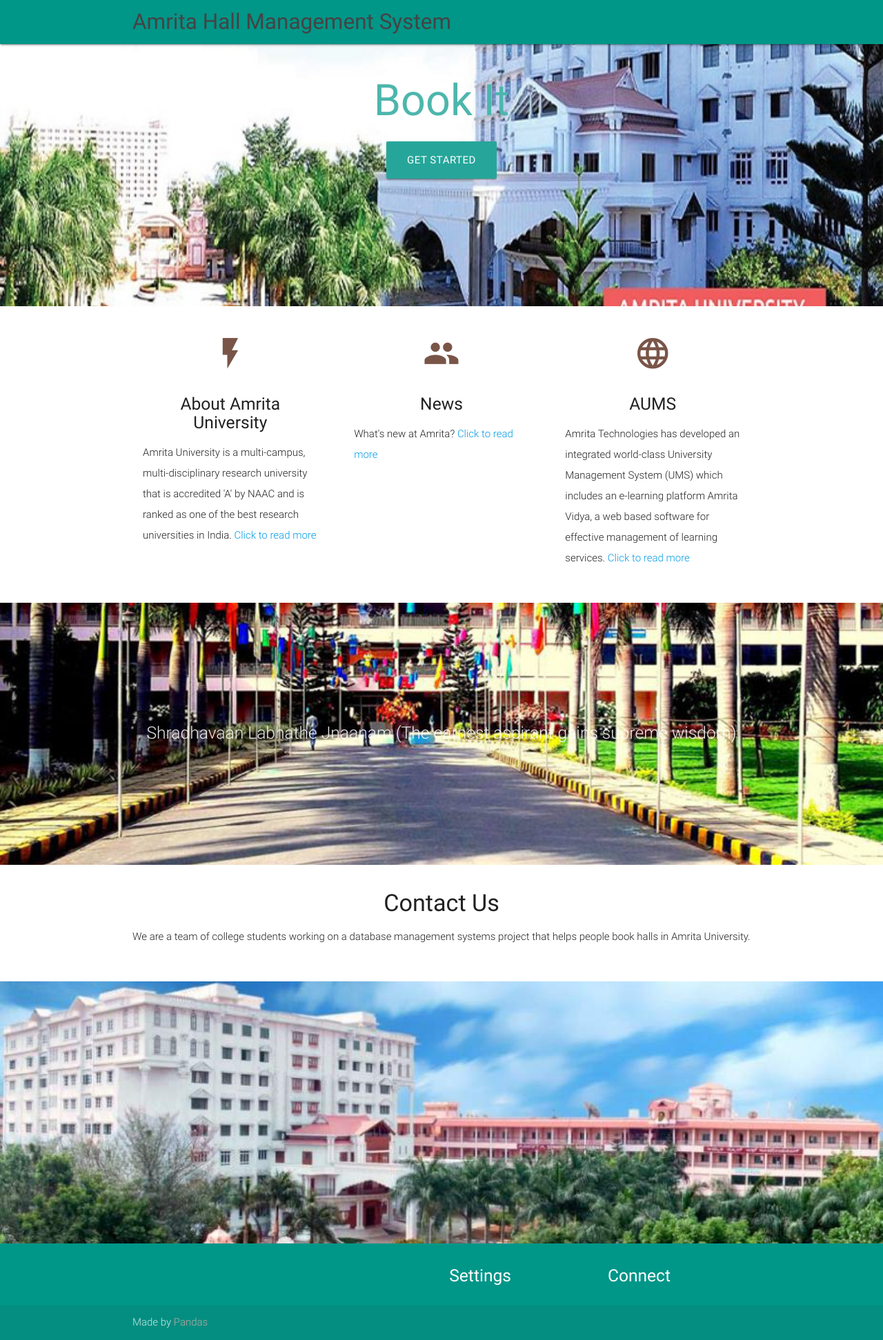
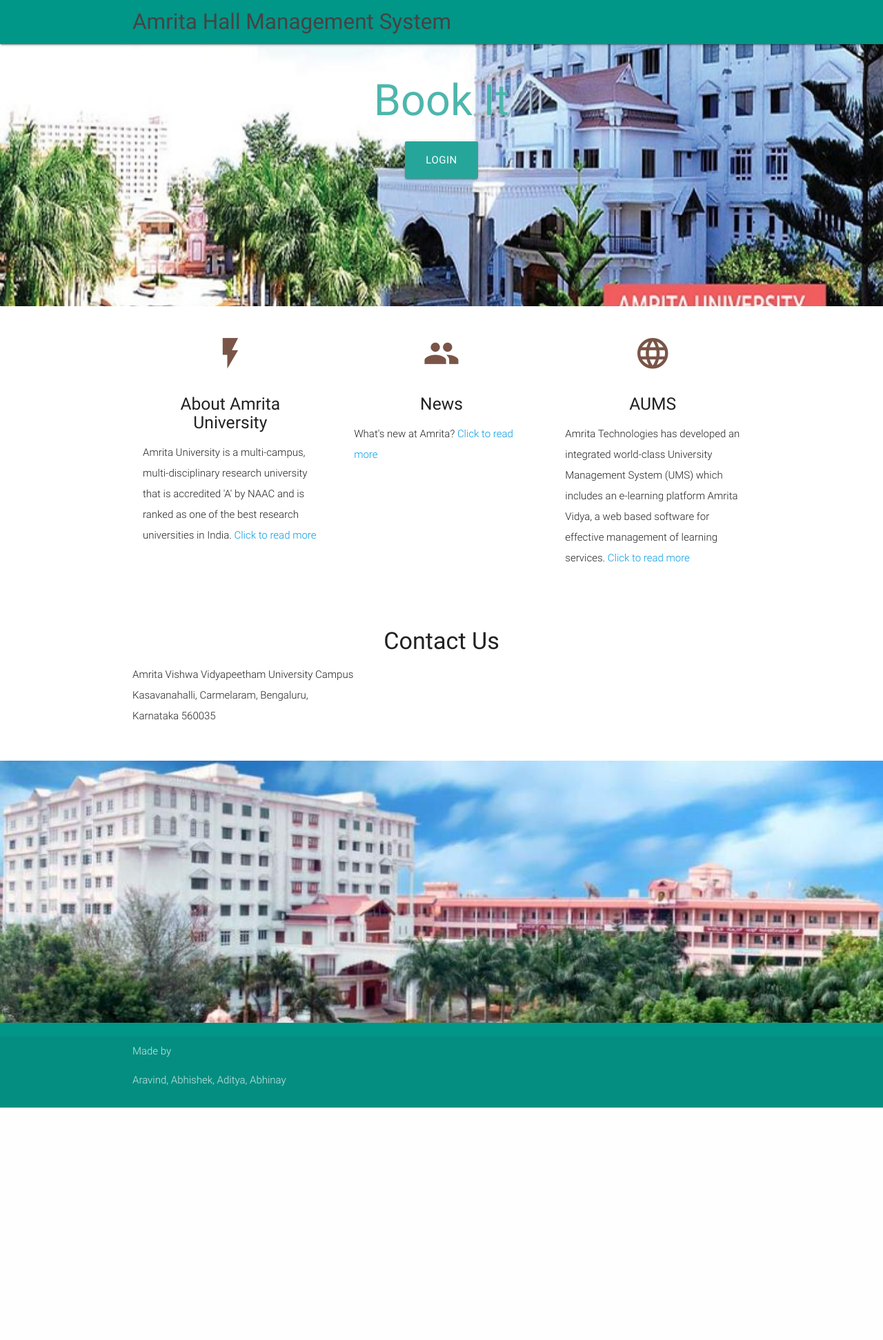
Before and after one commit to aravindvnair99/Hall-Management-System, a Node server app: template views/index.ejs in a window 1280 px wide. Shown: the whole page at 69% size. After the commit the page ends 1606 px from the top, so only its background shows below. Run offline with Node 20, Linux system fonts and the light colour scheme; the template is opened without the code that fills it, so the values that code supplies are empty; some libraries are stand-ins or nearby versions.

Commit message:
Home Page

```diff
--- a/views/index.ejs
+++ b/views/index.ejs
@@ -24,7 +24,7 @@
         <br>
         <h1 class="header center teal-text text-lighten-2">Book It</h1>
         <div class="row center">
-          <a href="/login" id="download-button" class="btn-large waves-effect waves-light teal lighten-1">Get Started</a>
+          <a href="/login" id="download-button" class="btn-large waves-effect waves-light teal lighten-1">LOGIN</a>
         </div>
         <br>
         <br>
@@ -89,18 +89,6 @@
   </div>
 
 
-  <div class="parallax-container valign-wrapper">
-    <div class="section no-pad-bot">
-      <div class="container">
-        <div class="row center">
-          <h5 class="header col s12 light">Shradhavaan Labhathe Jnaanam (The earnest aspirant gains supreme wisdom)</h5>
-        </div>
-      </div>
-    </div>
-    <div class="parallax">
-      <img src="images/image1.jpg" alt="Unsplashed background img 2">
-    </div>
-  </div>
 
   <div class="container">
     <div class="section">
@@ -111,8 +99,9 @@
             <i class="mdi-content-send brown-text"></i>
           </h3>
           <h4>Contact Us</h4>
-          <p class="left-align light">We are a team of college students working on a database management systems project that helps people book halls
-            in Amrita University.</p>
+          <p class="left-align light">Amrita Vishwa Vidyapeetham University Campus<br>
+             Kasavanahalli, Carmelaram, Bengaluru,<br>
+              Karnataka 560035</p>
         </div>
       </div>
 
@@ -132,22 +121,10 @@
   </div>
 
   <footer class="page-footer teal">
-    <div class="container">
-      <div class="row">
-        <div class="col l6 s12">
-        </div>
-        <div class="col l3 s12">
-          <h5 class="white-text">Settings</h5>
-        </div>
-        <div class="col l3 s12">
-          <h5 class="white-text">Connect</h5>
-        </div>
-      </div>
-    </div>
     <div class="footer-copyright">
       <div class="container">
         Made by
-        <a class="brown-text text-lighten-3" href="#">Pandas</a>
+        <p class=" text-lighten-3">Aravind, Abhishek, Aditya, Abhinay</p>
       </div>
     </div>
   </footer>
```
